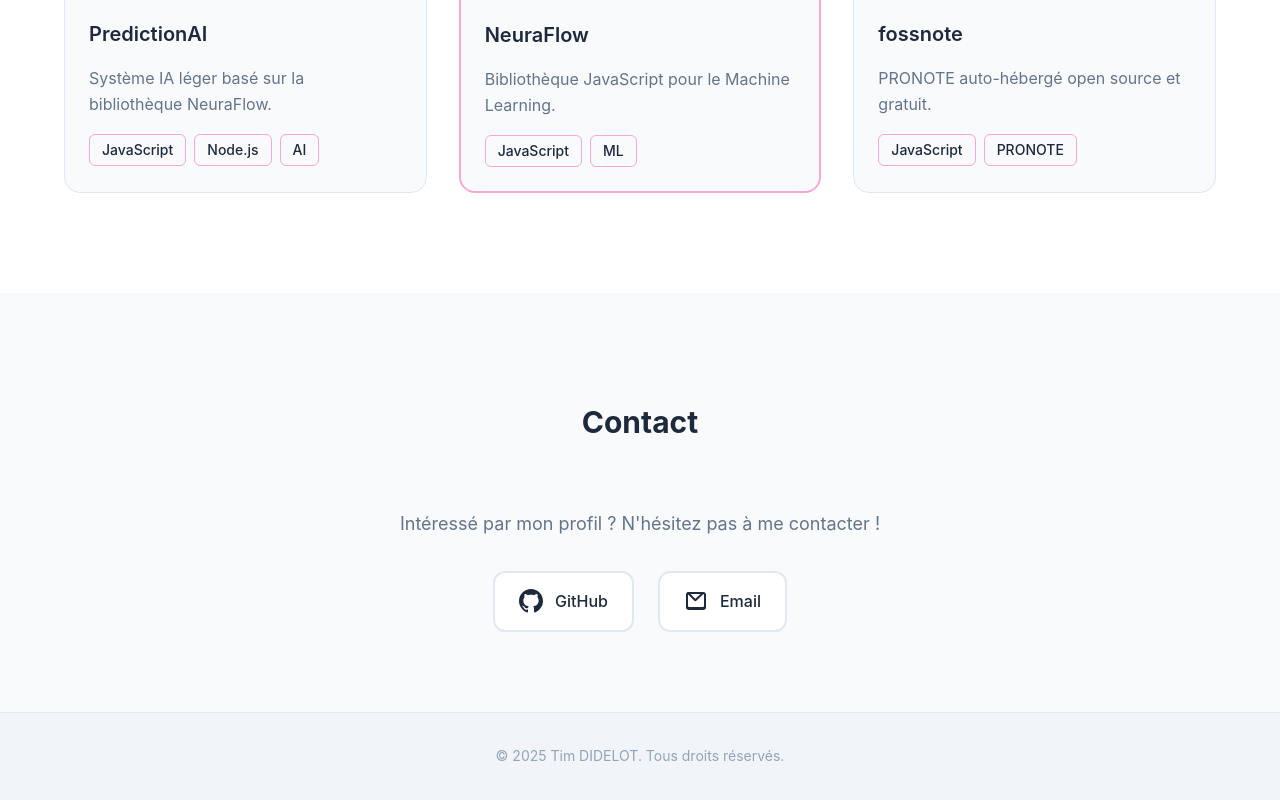
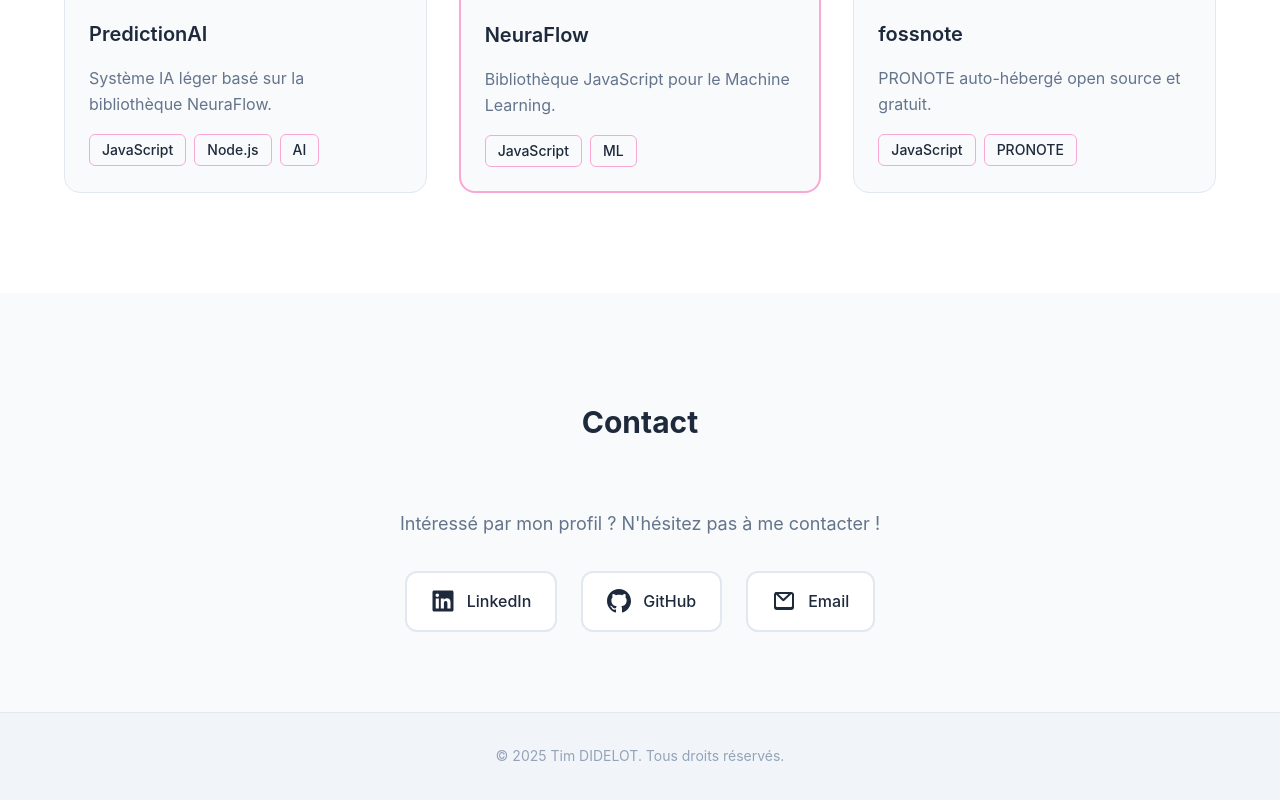
Before and after one commit to xFufly/portfolio, a plain HTML site: page index.html in a window 1280 px wide. Shown: the part 4226-5026 px from the top of the page. Drawn offline with Linux system fonts and the light colour scheme.

Commit message:
[+] LinkedIn

```diff
--- a/index.html
+++ b/index.html
@@ -439,6 +439,12 @@
                     <div class="contact-info">
                         <p id="contact-description">Intéressé par mon profil ? N'hésitez pas à me contacter !</p>
                         <div class="social-links">
+                            <a href="https://www.linkedin.com/in/tim-didelot-a59406302/?locale=fr_FR" class="social-link github" target="_blank" rel="noopener" aria-label="Profil GitHub">
+                                <svg xmlns="http://www.w3.org/2000/svg" width="24" height="24" viewBox="0 0 448 512" fill="currentColor">
+                                    <path d="M416 32L31.9 32C14.3 32 0 46.5 0 64.3L0 447.7C0 465.5 14.3 480 31.9 480L416 480c17.6 0 32-14.5 32-32.3l0-383.4C448 46.5 433.6 32 416 32zM135.4 416l-66.4 0 0-213.8 66.5 0 0 213.8-.1 0zM102.2 96a38.5 38.5 0 1 1 0 77 38.5 38.5 0 1 1 0-77zM384.3 416l-66.4 0 0-104c0-24.8-.5-56.7-34.5-56.7-34.6 0-39.9 27-39.9 54.9l0 105.8-66.4 0 0-213.8 63.7 0 0 29.2 .9 0c8.9-16.8 30.6-34.5 62.9-34.5 67.2 0 79.7 44.3 79.7 101.9l0 117.2z"/>
+                                </svg>
+                                <span>LinkedIn</span>
+                            </a>
                             <a href="https://github.com/xFufly" class="social-link github" target="_blank" rel="noopener" aria-label="Profil GitHub">
                                 <svg xmlns="http://www.w3.org/2000/svg" width="24" height="24" viewBox="0 0 24 24" fill="currentColor">
                                     <path d="M12 0c-6.626 0-12 5.373-12 12 0 5.302 3.438 9.8 8.207 11.387.599.111.793-.261.793-.577v-2.234c-3.338.726-4.033-1.416-4.033-1.416-.546-1.387-1.333-1.756-1.333-1.756-1.089-.745.083-.729.083-.729 1.205.084 1.839 1.237 1.839 1.237 1.07 1.834 2.807 1.304 3.492.997.107-.775.418-1.305.762-1.604-2.665-.305-5.467-1.334-5.467-5.931 0-1.311.469-2.381 1.236-3.221-.124-.303-.535-1.524.117-3.176 0 0 1.008-.322 3.301 1.23.957-.266 1.983-.399 3.003-.404 1.02.005 2.047.138 3.006.404 2.291-1.552 3.297-1.23 3.297-1.23.653 1.653.242 2.874.118 3.176.77.84 1.235 1.911 1.235 3.221 0 4.609-2.807 5.624-5.479 5.921.43.372.823 1.102.823 2.222v3.293c0 .319.192.694.801.576 4.765-1.589 8.199-6.086 8.199-11.386 0-6.627-5.373-12-12-12z"/>
```
